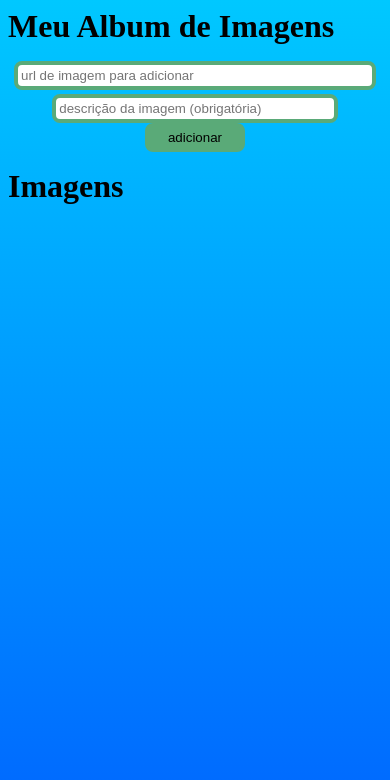
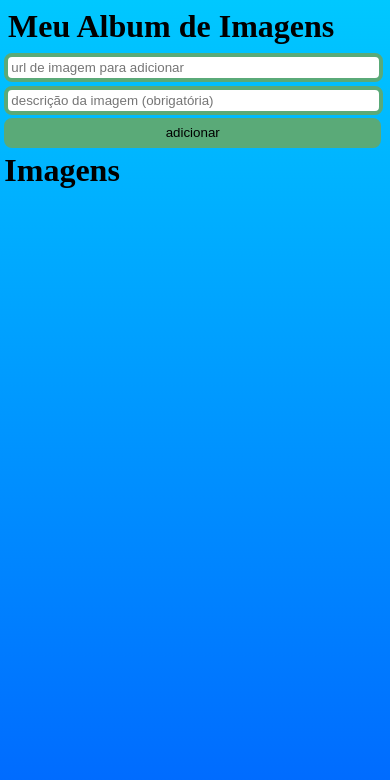
Before and after one commit to giovanni-sb/image-albun, a plain HTML site: page index.html in a window 390 px wide. Drawn offline with Linux system fonts and the light colour scheme; no server answers.

Commit message:
style updates to the form

```diff
--- a/style.css
+++ b/style.css
@@ -25,24 +25,23 @@ main {
     flex-direction: column;
 }
 main form{
-    text-align: center;
-    margin: 0.5rem;
+    text-align: left;
+    font-size: 0;
 }
 main form input{
-    width: 72.6%;
-    border: var(--confirmation-border);
-    border-radius: 0.5rem;
-    padding: 0.2rem;
-}
-#url-input{
-    width: 93%;
+    width: 73.9%;
+    margin-left: 1.1%;
     border: var(--confirmation-border);
     border-radius: 0.5rem;
     padding: 0.2rem;
     margin-bottom: 0.2rem;
 }
+#url-input{
+    width: 95%;
+}
 main form button{
     width: 20%;
+    margin-left: 1.1%;
     min-width: 6.23rem;
     border: var(--confirmation-border);
     border-radius: 0.5rem;
@@ -50,7 +49,7 @@ main form button{
     background-color: var(--confirmation-color);
 }
 main h1{
-    margin: 0.5rem;
+    margin: 1.1%;
 }
 
 #albun-box {
@@ -145,3 +144,18 @@ main h1{
 .invisible {
     color: transparent;
 }
+
+@media screen and (max-width: 510px) {
+    main form {
+        width: 96.7%
+    }
+    main form input{
+        width: 96.7%;
+    }
+    #url-input {
+        width: 96.7%;
+    }
+    main form button{
+        width: 100%;
+    }
+}
```
